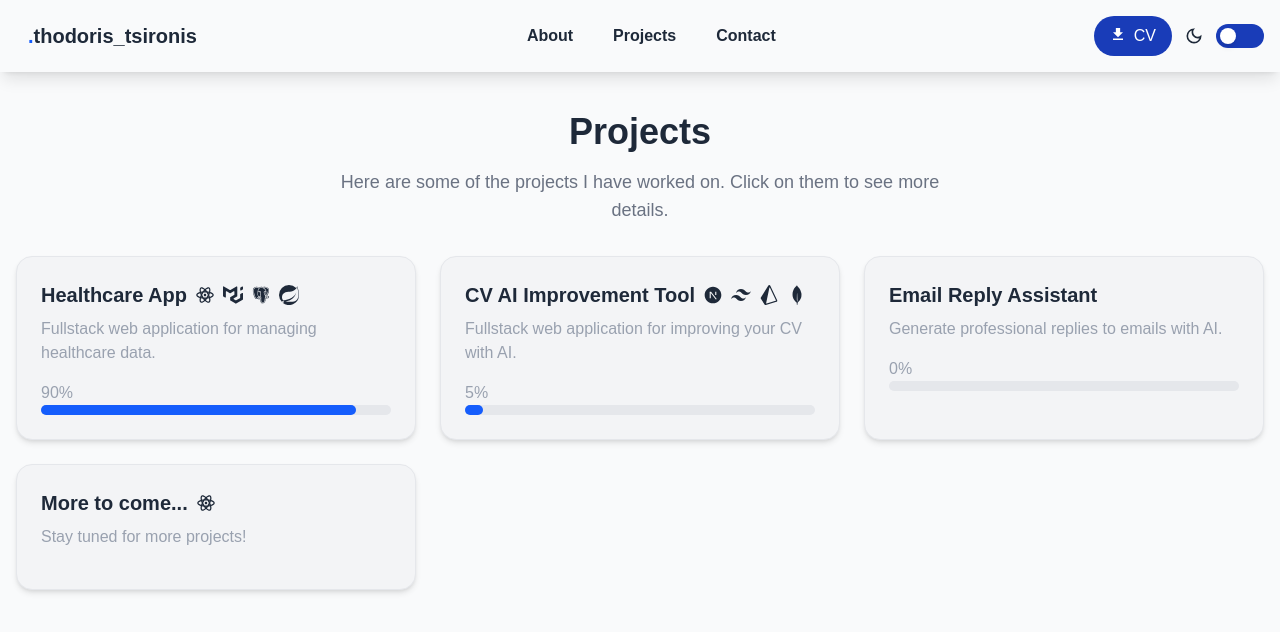
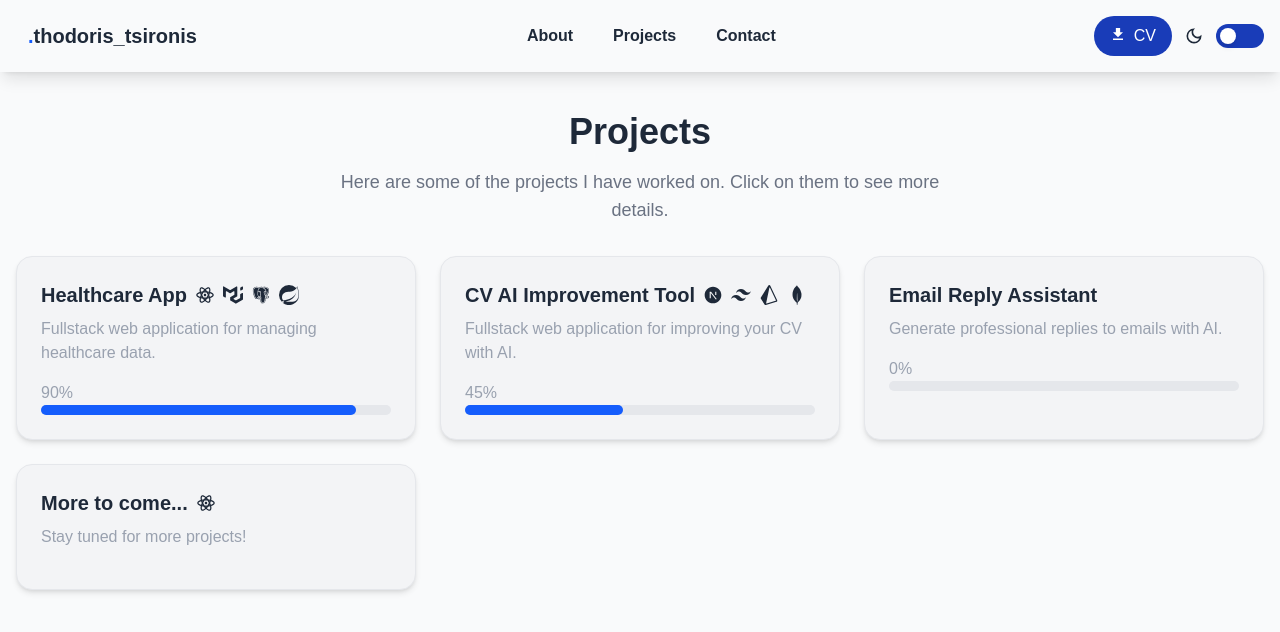
Before and after one commit to tsiro66/Portfolio, a React (Vite) app: page /projects in a window 1280 px wide. Shown: the top 632 px of the page. Built offline with nearby package versions, Linux system fonts and the light colour scheme; a web font is replaced by a local one.

Commit message:
CV AI Improvement Tool progress 5% -> 45%

```diff
--- a/src/components/Projects/ProjectCards.tsx
+++ b/src/components/Projects/ProjectCards.tsx
@@ -34,7 +34,7 @@ const ProjectCards = () => {
           </div>
         }
         link="https://github.com/tsiro66/Resume-ai"
-        progress="5%"
+        progress="45%"
       />
       <Card
         title="Email Reply Assistant"
```
